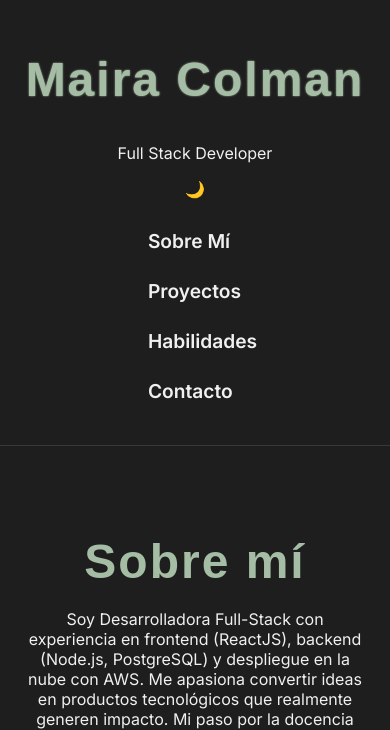
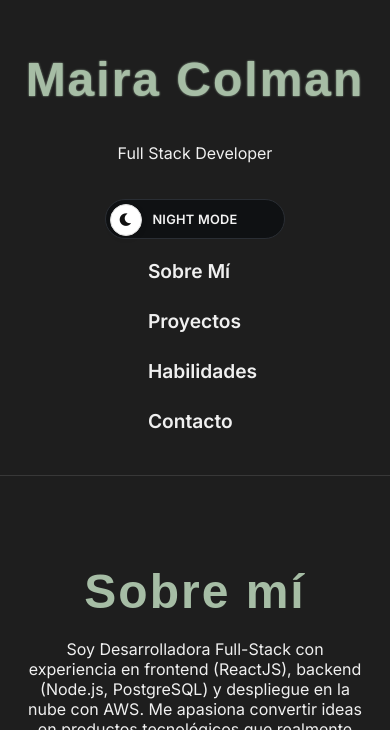
Before and after one commit to Mairacol/my-portfolio, a React (Create React App) app: page / in a window 390 px wide. Shown: the part 114-844 px from the top of the page. Built offline with nearby package versions, Linux system fonts and the light colour scheme; a web font is replaced by a local one.

Commit message:
modo claro oscuro

```diff
--- a/src/App.css
+++ b/src/App.css
@@ -64,20 +64,16 @@ body {
 }
 .App { display: flex; min-height: 100vh; background: var(--section-bg); color: var(--text); }
 
-/* ===== LAYOUT Brittany-like ===== */
-/* Grid: sidebar (sticky) + panel de contenido que scrollea */
 .layout {
   display: grid;
   grid-template-columns: clamp(240px, 24vw, 360px) 1fr;
   min-height: 100dvh;
   width: 100%;
   margin: 0;
-  overflow: hidden;              /* evita scroll horizontal.
-                                   El scroll vertical va en .main-content */
+  overflow: hidden;
   background: var(--section-bg);
 }
 
-/* Sidebar fijo como Brittany (sin bloque “cuadrado”) */
 .header {
   position: sticky;
   top: 0;
@@ -85,7 +81,7 @@ body {
   height: 100dvh;
   width: auto;
   padding: clamp(20px, 3vw, 40px);
-  background: transparent;       /* se funde con el fondo */
+  background: transparent;
   border-right: 1px solid color-mix(in oklab, var(--border), transparent 30%);
   z-index: 20;
   display: flex;
@@ -108,9 +104,75 @@ body {
 .header a.active { color: var(--hover-accent); border-bottom: 2px solid var(--accent); }
 
 .header-content { display: flex; flex-direction: column; justify-content: center; align-items: center; margin-top: 130px; }
-.mode-toggle { cursor: pointer; margin-bottom: 30px; }
+/* === Toggle pill más compacto === */
+.mode-toggle-switch {
+  position: relative;
+  inline-size: 180px;       /* más angosto */
+  block-size: 40px;         /* más bajo */
+  border-radius: 999px;
+  cursor: pointer;
+  user-select: none;
+  display: flex;
+  align-items: center;
+  justify-content: center;
+  font-family: var(--font-body);
+  font-weight: 600;
+  letter-spacing: .02em;
+  font-size: 0.8rem;        /* texto más chico */
+  margin: 20px 0;           /* espacio arriba y abajo */
+  transition: background-color .28s ease, border-color .28s ease, color .28s ease, box-shadow .28s ease, transform .2s ease;
+  border: 1px solid transparent;
+}
 
-/* Panel derecho scrollable + contenedor centrado del contenido */
+.mode-toggle-switch.is-light {
+  background: #e9ecef;
+  color: #1c1c1c;
+  border-color: #dde1e6;
+}
+
+.mode-toggle-switch.is-dark {
+  background: #0f1113;
+  color: #f3f3f3;
+  border-color: #2a2e34;
+}
+
+.mode-label {
+  pointer-events: none;
+}
+
+.mode-thumb {
+  position: absolute;
+  top: 4px;                /* menos espacio */
+  inline-size: 32px;       /* más chico */
+  block-size: 32px;
+  border-radius: 50%;
+  display: grid;
+  place-items: center;
+  transition: inset-inline-start .28s, inset-inline-end .28s, background-color .28s, color .28s;
+  box-shadow: 0 2px 6px rgba(0,0,0,.1);
+  border: 1px solid #ddd;
+}
+
+.mode-toggle-switch.is-light .mode-thumb {
+  inset-inline-start: auto;
+  inset-inline-end: 4px;
+  background: #fff;
+  color: #111;
+}
+
+.mode-toggle-switch.is-dark .mode-thumb {
+  inset-inline-start: 4px;
+  inset-inline-end: auto;
+  background: #fff;
+  color: #111;
+}
+
+.mode-thumb i {
+  font-size: 0.9rem;        /* ícono más chico */
+  line-height: 1;
+}
+
+
 .main-content {
   height: 100dvh;
   overflow-y: auto;
@@ -131,36 +193,33 @@ body {
   background: var(--scrollbar-thumb-hover); box-shadow: 0 0 12px var(--scrollbar-thumb-hover);
 }
 
-/* Limita el ancho del contenido (como Brittany) */
 .main-content > * {
   max-width: 1000px;
   margin-inline: auto;
 }
 
-/* ===== FOOTER ===== */
+
 .footer{
-  background: transparent;            /* ← NO pinta un bloque */
+  background: transparent;
   color: var(--text);
   margin-top: auto;
-  padding: 28px 0;                    /* padding vertical solamente */
-  position: relative;                 /* para el pseudo-elemento */
+  padding: 28px 0;
+  position: relative;
   transition: color .3s;
 }
 
-/* línea/halo MUY sutil arriba */
 .footer::before{
   content:"";
   position:absolute;
   left:0; right:0; top:0; height:14px;
-
   pointer-events:none;
 }
 
-/* contenedor centrado como el resto del contenido (match con .projects-grid max-width) */
+
 .footer-inner{
-  max-width: 980px;                   /* mismo ancho que tus secciones */
+  max-width: 980px;
   margin: 0 auto;
-  padding: 0 16px;                    /* respiro lateral */
+  padding: 0 16px;
   display: flex;
   flex-direction: column;
   align-items: center;
@@ -488,10 +547,10 @@ button:hover { background: var(--button-hover); transform: translateY(-2px); }
 }
 .contact-form button:focus { outline: none; box-shadow: 0 0 0 3px rgba(92,116,87,.3); }
 
-/* ===== RESPONSIVE ===== */
+
 @media (max-width: 820px){
   .layout {
-    display: block;            /* columna única */
+    display: block;
     min-height: auto;
   }
   .header {
@@ -522,7 +581,7 @@ button:hover { background: var(--button-hover); transform: translateY(-2px); }
   .project-card p, .project-tags{ grid-column:1; }
 }
 
-/* Reduce motion */
+
 @media (prefers-reduced-motion: reduce){
   .project-card, .project-card img, .project-link, .about-image{
      transition:none !important;
--- a/src/components/Header/Header.js
+++ b/src/components/Header/Header.js
@@ -14,20 +14,26 @@ function Header({ toggleDarkMode, darkMode }) {
         <p>Full Stack Developer</p>
 
      <div
-          className={`mode-toggle ${darkMode ? 'active' : ''}`}
+  className={`mode-toggle-switch ${darkMode ? 'is-dark' : 'is-light'}`}
   onClick={(e) => {
     e.stopPropagation();
     toggleDarkMode();
   }}
-          aria-label={darkMode ? "Switch to light mode" : "Switch to dark mode"}
   role="button"
   tabIndex={0}
-          onKeyPress={(e) => { if (e.key === 'Enter') toggleDarkMode(); }}
+  aria-pressed={darkMode}
+  aria-label={darkMode ? 'Switch to light mode' : 'Switch to dark mode'}
+  onKeyDown={(e) => { if (e.key === 'Enter' || e.key === ' ') toggleDarkMode(); }}
 >
-          <span className="mode-toggle-text">
-            {darkMode ? "🌙" : "☀️"}
+  <span className="mode-label">
+    {darkMode ? 'NIGHT MODE' : 'DAY MODE'}
+  </span>
+  <span className="mode-thumb">
+    <i className={darkMode ? 'fa-solid fa-moon' : 'fa-solid fa-sun'} />
   </span>
 </div>
+
+
 
         <div className="header-links">
           <a
```
Lines whose indentation alone changed are shown as unchanged.
